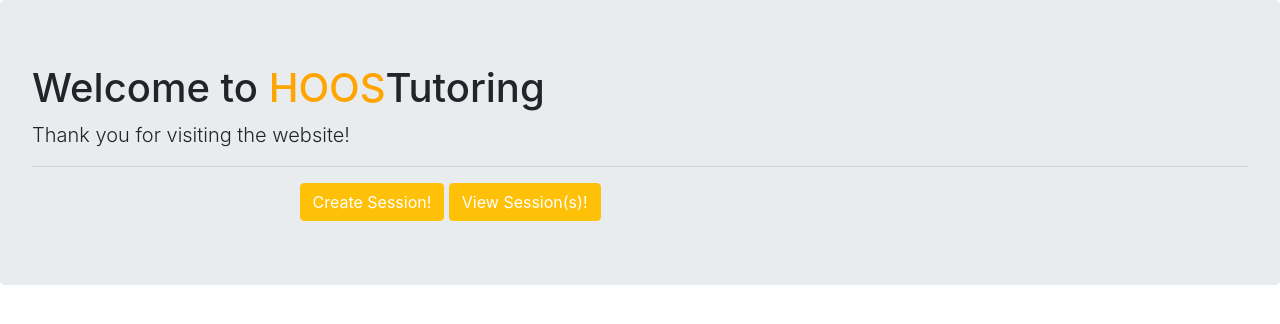
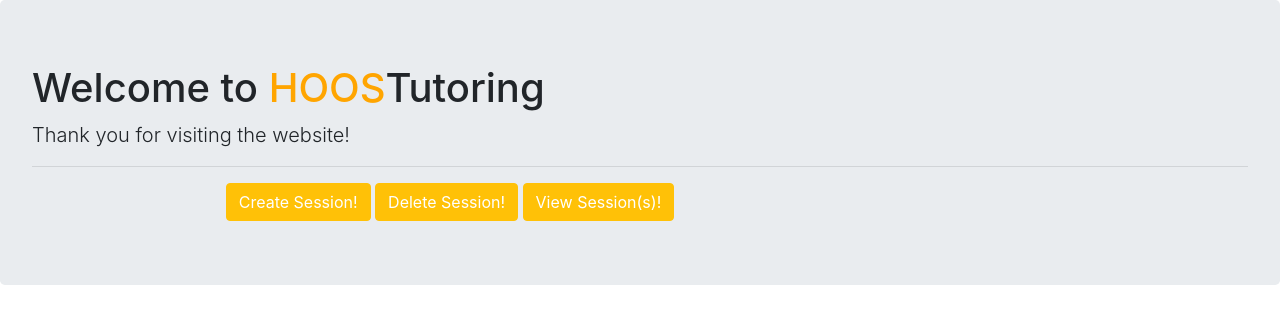
Before and after one commit to AliilA99/HOOSTutoring, a Django app: page /home/ in a window 1280 px wide. Shown: the top 324 px of the page. Run offline with Django 3.2, Linux system fonts and the light colour scheme.

Commit message:
Add files via upload

```diff
--- a/Home/templates/Home/home.html
+++ b/Home/templates/Home/home.html
@@ -24,6 +24,7 @@
                 <div class="col-md-8">
                     <div class="text-center">
                         <button class="btn btn-warning"><a href="{% url 'session_create' %}"><span style="color: white">Create Session!</span></button>
+                            <button class="btn btn-warning"><a href="{% url 'session_delete' %}"><span style="color: white">Delete Session!</span></button>
                         <button class="btn btn-warning"><a href="{% url 'session_view' %}"><span style="color: white">View Session(s)!</button>
                     </div>
                 </div>
```
